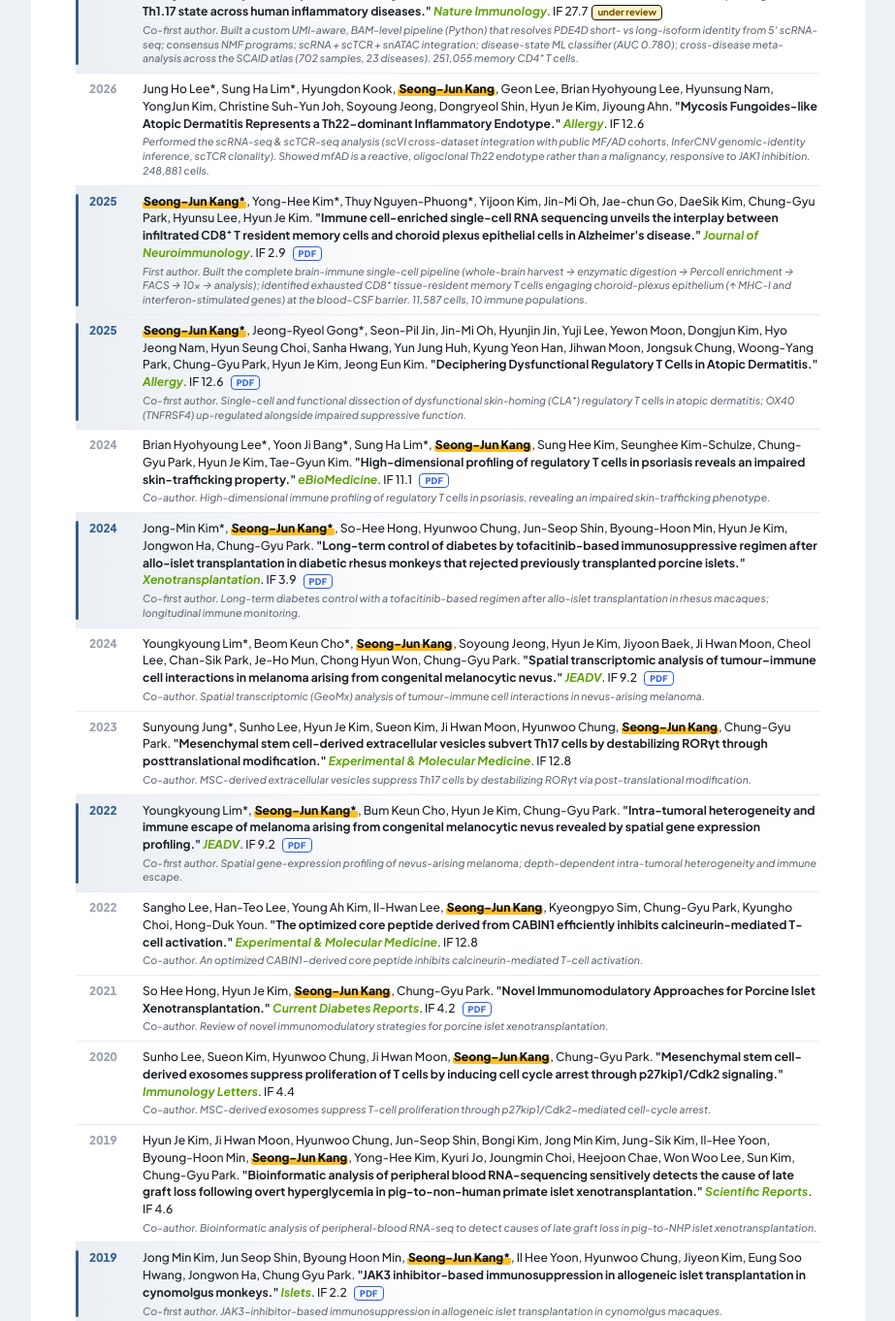
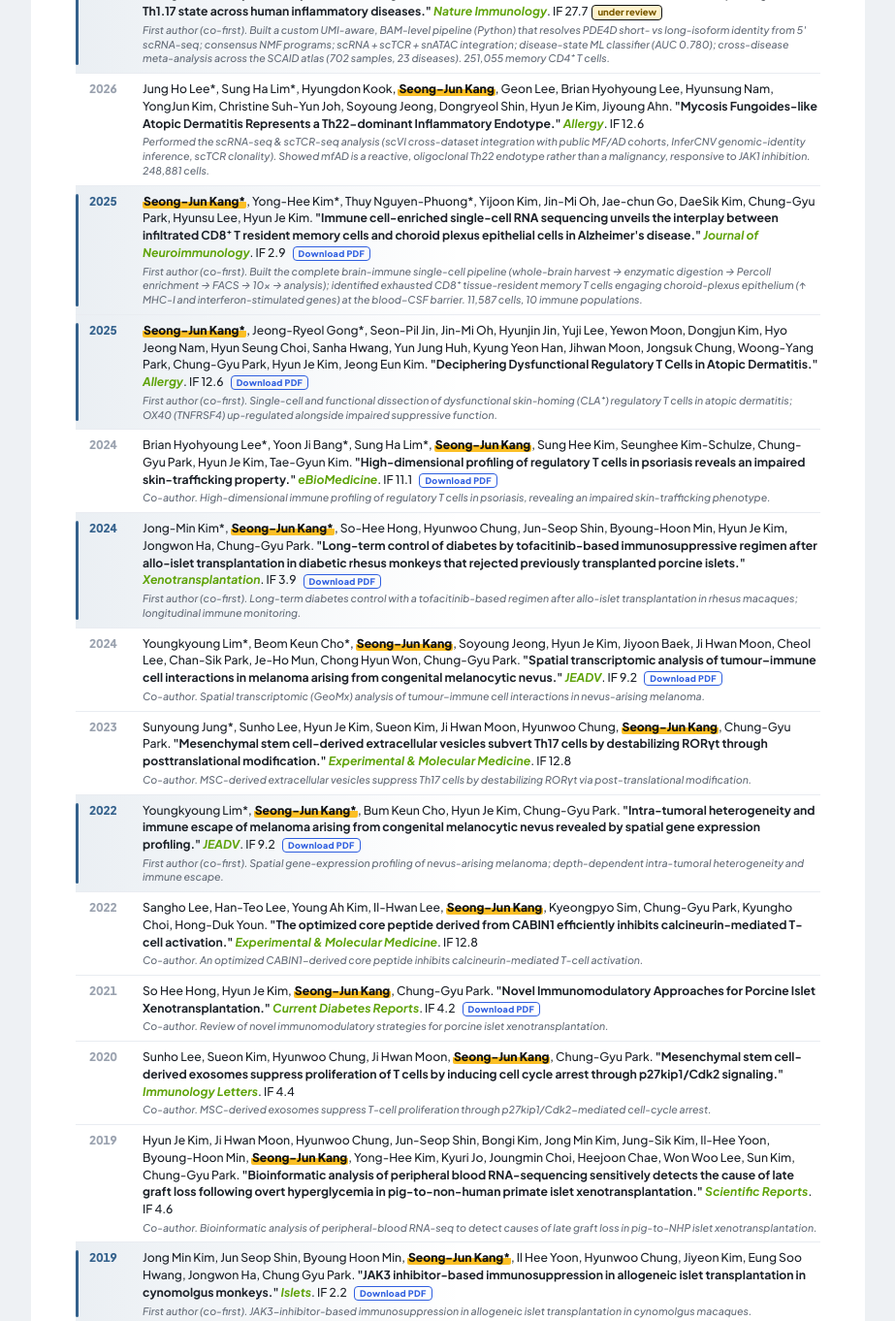
Before and after one commit to AwesomeJun/Seong-Jun-CV, a plain HTML site: page CV.html in a window 1280 px wide. Shown: the part 1198-2560 px from the top of the page at 97% size, without its empty margins (178-1101 px from the left). Drawn offline with Linux system fonts and the light colour scheme.

Commit message:
Unify author roles to First author (co-first); remove thesis link; relabel PDF badges as Download PDF

```diff
--- a/CV.html
+++ b/CV.html
@@ -160,7 +160,7 @@ ol.pubs li.pri::after{content:"";position:absolute;left:24px;top:8px;bottom:8px;
     <div class="sublbl">Degrees</div>
     <div class="row">
       <div class="lab"><span class="role">Ph.D.</span><span class="dt">2014–2023</span></div>
-      <div class="main"><span class="org">Seoul National University</span>, <span class="loc">Seoul, Republic of Korea</span><br><span class="det">Department of Biomedical Sciences</span><br><span class="th">Thesis: <a href="https://github.com/awesomejun/Seong-Jun-CV/blob/main/papers/thesis_Kang_SNU_2023.pdf">Exploration of the Regulatory T-cell Role in Various Pathogenic Contexts</a></span><br><span class="det">Advisor: Chung-Gyu Park, M.D., Ph.D.</span></div>
+      <div class="main"><span class="org">Seoul National University</span>, <span class="loc">Seoul, Republic of Korea</span><br><span class="det">Department of Biomedical Sciences</span><br><span class="th">Thesis: Exploration of the Regulatory T-cell Role in Various Pathogenic Contexts</span><br><span class="det">Advisor: Chung-Gyu Park, M.D., Ph.D.</span></div>
     </div>
     <div class="row">
       <div class="lab"><span class="role">M.S.</span><span class="dt">2012–2014</span></div>
@@ -213,20 +213,20 @@ ol.pubs li.pri::after{content:"";position:absolute;left:24px;top:8px;bottom:8px;
     </div>
     <div class="pubkey">Reverse-chronological. <b>*</b> = co-first / equal contribution · <span class="me">Kang</span> highlighted · first / co-first marked with a blue bar.</div>
     <ul class="publist">
-      <li class="pri"><span class="yr">2026</span><span class="ct">Woogil Song*, <span class="me">Seong-Jun Kang*</span>, Taehee Stella Kim*, Seyoung Jung, Sung Hee Kim, Su Chan Park, Sung Hae Chang, Eun Young Lee, Tae-Gyun Kim, Hyun Je Kim, Jeong Seok Lee. <span class="ttl">"Conserved PDE4D short-isoform bias defines pathogenic Th1.17 state across human inflammatory diseases."</span> <span class="jr">Nature Immunology</span>. IF 27.7<span class="rev">under review</span><span class="contrib">Co-first author. Built a custom UMI-aware, BAM-level pipeline (Python) that resolves PDE4D short- vs long-isoform identity from 5′ scRNA-seq; consensus NMF programs; scRNA + scTCR + snATAC integration; disease-state ML classifier (AUC 0.780); cross-disease meta-analysis across the SCAID atlas (702 samples, 23 diseases). 251,055 memory CD4⁺ T cells.</span></span></li>
+      <li class="pri"><span class="yr">2026</span><span class="ct">Woogil Song*, <span class="me">Seong-Jun Kang*</span>, Taehee Stella Kim*, Seyoung Jung, Sung Hee Kim, Su Chan Park, Sung Hae Chang, Eun Young Lee, Tae-Gyun Kim, Hyun Je Kim, Jeong Seok Lee. <span class="ttl">"Conserved PDE4D short-isoform bias defines pathogenic Th1.17 state across human inflammatory diseases."</span> <span class="jr">Nature Immunology</span>. IF 27.7<span class="rev">under review</span><span class="contrib">First author (co-first). Built a custom UMI-aware, BAM-level pipeline (Python) that resolves PDE4D short- vs long-isoform identity from 5′ scRNA-seq; consensus NMF programs; scRNA + scTCR + snATAC integration; disease-state ML classifier (AUC 0.780); cross-disease meta-analysis across the SCAID atlas (702 samples, 23 diseases). 251,055 memory CD4⁺ T cells.</span></span></li>
       <li><span class="yr">2026</span><span class="ct">Jung Ho Lee*, Sung Ha Lim*, Hyungdon Kook, <span class="me">Seong-Jun Kang</span>, Geon Lee, Brian Hyohyoung Lee, Hyunsung Nam, YongJun Kim, Christine Suh-Yun Joh, Soyoung Jeong, Dongryeol Shin, Hyun Je Kim, Jiyoung Ahn. <span class="ttl">"Mycosis Fungoides-like Atopic Dermatitis Represents a Th22-dominant Inflammatory Endotype."</span> <span class="jr">Allergy</span>. IF 12.6<span class="contrib">Performed the scRNA-seq &amp; scTCR-seq analysis (scVI cross-dataset integration with public MF/AD cohorts, InferCNV genomic-identity inference, scTCR clonality). Showed mfAD is a reactive, oligoclonal Th22 endotype rather than a malignancy, responsive to JAK1 inhibition. 248,881 cells.</span></span></li>
-      <li class="pri"><span class="yr">2025</span><span class="ct"><span class="me">Seong-Jun Kang*</span>, Yong-Hee Kim*, Thuy Nguyen-Phuong*, Yijoon Kim, Jin-Mi Oh, Jae-chun Go, DaeSik Kim, Chung-Gyu Park, Hyunsu Lee, Hyun Je Kim. <span class="ttl">"Immune cell-enriched single-cell RNA sequencing unveils the interplay between infiltrated CD8⁺ T resident memory cells and choroid plexus epithelial cells in Alzheimer's disease."</span> <span class="jr">Journal of Neuroimmunology</span>. IF 2.9 <a class="pdf" href="https://github.com/awesomejun/Seong-Jun-CV/blob/main/papers/2025_JNI_Alzheimer_scRNAseq.pdf">PDF</a><span class="contrib">First author. Built the complete brain-immune single-cell pipeline (whole-brain harvest → enzymatic digestion → Percoll enrichment → FACS → 10x → analysis); identified exhausted CD8⁺ tissue-resident memory T cells engaging choroid-plexus epithelium (↑ MHC-I and interferon-stimulated genes) at the blood–CSF barrier. 11,587 cells, 10 immune populations.</span></span></li>
-      <li class="pri"><span class="yr">2025</span><span class="ct"><span class="me">Seong-Jun Kang*</span>, Jeong-Ryeol Gong*, Seon-Pil Jin, Jin-Mi Oh, Hyunjin Jin, Yuji Lee, Yewon Moon, Dongjun Kim, Hyo Jeong Nam, Hyun Seung Choi, Sanha Hwang, Yun Jung Huh, Kyung Yeon Han, Jihwan Moon, Jongsuk Chung, Woong-Yang Park, Chung-Gyu Park, Hyun Je Kim, Jeong Eun Kim. <span class="ttl">"Deciphering Dysfunctional Regulatory T Cells in Atopic Dermatitis."</span> <span class="jr">Allergy</span>. IF 12.6 <a class="pdf" href="https://github.com/awesomejun/Seong-Jun-CV/blob/main/papers/2025_Allergy_AD_Treg.pdf">PDF</a><span class="contrib">Co-first author. Single-cell and functional dissection of dysfunctional skin-homing (CLA⁺) regulatory T cells in atopic dermatitis; OX40 (TNFRSF4) up-regulated alongside impaired suppressive function.</span></span></li>
-      <li><span class="yr">2024</span><span class="ct">Brian Hyohyoung Lee*, Yoon Ji Bang*, Sung Ha Lim*, <span class="me">Seong-Jun Kang</span>, Sung Hee Kim, Seunghee Kim-Schulze, Chung-Gyu Park, Hyun Je Kim, Tae-Gyun Kim. <span class="ttl">"High-dimensional profiling of regulatory T cells in psoriasis reveals an impaired skin-trafficking property."</span> <span class="jr">eBioMedicine</span>. IF 11.1 <a class="pdf" href="https://github.com/awesomejun/Seong-Jun-CV/blob/main/papers/2024_eBioMedicine_psoriasis_Treg.pdf">PDF</a><span class="contrib">Co-author. High-dimensional immune profiling of regulatory T cells in psoriasis, revealing an impaired skin-trafficking phenotype.</span></span></li>
-      <li class="pri"><span class="yr">2024</span><span class="ct">Jong-Min Kim*, <span class="me">Seong-Jun Kang*</span>, So-Hee Hong, Hyunwoo Chung, Jun-Seop Shin, Byoung-Hoon Min, Hyun Je Kim, Jongwon Ha, Chung-Gyu Park. <span class="ttl">"Long-term control of diabetes by tofacitinib-based immunosuppressive regimen after allo-islet transplantation in diabetic rhesus monkeys that rejected previously transplanted porcine islets."</span> <span class="jr">Xenotransplantation</span>. IF 3.9 <a class="pdf" href="https://github.com/awesomejun/Seong-Jun-CV/blob/main/papers/2024_Xenotransplantation_tofacitinib.pdf">PDF</a><span class="contrib">Co-first author. Long-term diabetes control with a tofacitinib-based regimen after allo-islet transplantation in rhesus macaques; longitudinal immune monitoring.</span></span></li>
-      <li><span class="yr">2024</span><span class="ct">Youngkyoung Lim*, Beom Keun Cho*, <span class="me">Seong-Jun Kang</span>, Soyoung Jeong, Hyun Je Kim, Jiyoon Baek, Ji Hwan Moon, Cheol Lee, Chan-Sik Park, Je-Ho Mun, Chong Hyun Won, Chung-Gyu Park. <span class="ttl">"Spatial transcriptomic analysis of tumour–immune cell interactions in melanoma arising from congenital melanocytic nevus."</span> <span class="jr">JEADV</span>. IF 9.2 <a class="pdf" href="https://github.com/awesomejun/Seong-Jun-CV/blob/main/papers/2024_JEADV_melanoma_immune.pdf">PDF</a><span class="contrib">Co-author. Spatial transcriptomic (GeoMx) analysis of tumour–immune cell interactions in nevus-arising melanoma.</span></span></li>
+      <li class="pri"><span class="yr">2025</span><span class="ct"><span class="me">Seong-Jun Kang*</span>, Yong-Hee Kim*, Thuy Nguyen-Phuong*, Yijoon Kim, Jin-Mi Oh, Jae-chun Go, DaeSik Kim, Chung-Gyu Park, Hyunsu Lee, Hyun Je Kim. <span class="ttl">"Immune cell-enriched single-cell RNA sequencing unveils the interplay between infiltrated CD8⁺ T resident memory cells and choroid plexus epithelial cells in Alzheimer's disease."</span> <span class="jr">Journal of Neuroimmunology</span>. IF 2.9 <a class="pdf" href="https://github.com/awesomejun/Seong-Jun-CV/blob/main/papers/2025_JNI_Alzheimer_scRNAseq.pdf">Download PDF</a><span class="contrib">First author (co-first). Built the complete brain-immune single-cell pipeline (whole-brain harvest → enzymatic digestion → Percoll enrichment → FACS → 10x → analysis); identified exhausted CD8⁺ tissue-resident memory T cells engaging choroid-plexus epithelium (↑ MHC-I and interferon-stimulated genes) at the blood–CSF barrier. 11,587 cells, 10 immune populations.</span></span></li>
+      <li class="pri"><span class="yr">2025</span><span class="ct"><span class="me">Seong-Jun Kang*</span>, Jeong-Ryeol Gong*, Seon-Pil Jin, Jin-Mi Oh, Hyunjin Jin, Yuji Lee, Yewon Moon, Dongjun Kim, Hyo Jeong Nam, Hyun Seung Choi, Sanha Hwang, Yun Jung Huh, Kyung Yeon Han, Jihwan Moon, Jongsuk Chung, Woong-Yang Park, Chung-Gyu Park, Hyun Je Kim, Jeong Eun Kim. <span class="ttl">"Deciphering Dysfunctional Regulatory T Cells in Atopic Dermatitis."</span> <span class="jr">Allergy</span>. IF 12.6 <a class="pdf" href="https://github.com/awesomejun/Seong-Jun-CV/blob/main/papers/2025_Allergy_AD_Treg.pdf">Download PDF</a><span class="contrib">First author (co-first). Single-cell and functional dissection of dysfunctional skin-homing (CLA⁺) regulatory T cells in atopic dermatitis; OX40 (TNFRSF4) up-regulated alongside impaired suppressive function.</span></span></li>
+      <li><span class="yr">2024</span><span class="ct">Brian Hyohyoung Lee*, Yoon Ji Bang*, Sung Ha Lim*, <span class="me">Seong-Jun Kang</span>, Sung Hee Kim, Seunghee Kim-Schulze, Chung-Gyu Park, Hyun Je Kim, Tae-Gyun Kim. <span class="ttl">"High-dimensional profiling of regulatory T cells in psoriasis reveals an impaired skin-trafficking property."</span> <span class="jr">eBioMedicine</span>. IF 11.1 <a class="pdf" href="https://github.com/awesomejun/Seong-Jun-CV/blob/main/papers/2024_eBioMedicine_psoriasis_Treg.pdf">Download PDF</a><span class="contrib">Co-author. High-dimensional immune profiling of regulatory T cells in psoriasis, revealing an impaired skin-trafficking phenotype.</span></span></li>
+      <li class="pri"><span class="yr">2024</span><span class="ct">Jong-Min Kim*, <span class="me">Seong-Jun Kang*</span>, So-Hee Hong, Hyunwoo Chung, Jun-Seop Shin, Byoung-Hoon Min, Hyun Je Kim, Jongwon Ha, Chung-Gyu Park. <span class="ttl">"Long-term control of diabetes by tofacitinib-based immunosuppressive regimen after allo-islet transplantation in diabetic rhesus monkeys that rejected previously transplanted porcine islets."</span> <span class="jr">Xenotransplantation</span>. IF 3.9 <a class="pdf" href="https://github.com/awesomejun/Seong-Jun-CV/blob/main/papers/2024_Xenotransplantation_tofacitinib.pdf">Download PDF</a><span class="contrib">First author (co-first). Long-term diabetes control with a tofacitinib-based regimen after allo-islet transplantation in rhesus macaques; longitudinal immune monitoring.</span></span></li>
+      <li><span class="yr">2024</span><span class="ct">Youngkyoung Lim*, Beom Keun Cho*, <span class="me">Seong-Jun Kang</span>, Soyoung Jeong, Hyun Je Kim, Jiyoon Baek, Ji Hwan Moon, Cheol Lee, Chan-Sik Park, Je-Ho Mun, Chong Hyun Won, Chung-Gyu Park. <span class="ttl">"Spatial transcriptomic analysis of tumour–immune cell interactions in melanoma arising from congenital melanocytic nevus."</span> <span class="jr">JEADV</span>. IF 9.2 <a class="pdf" href="https://github.com/awesomejun/Seong-Jun-CV/blob/main/papers/2024_JEADV_melanoma_immune.pdf">Download PDF</a><span class="contrib">Co-author. Spatial transcriptomic (GeoMx) analysis of tumour–immune cell interactions in nevus-arising melanoma.</span></span></li>
       <li><span class="yr">2023</span><span class="ct">Sunyoung Jung*, Sunho Lee, Hyun Je Kim, Sueon Kim, Ji Hwan Moon, Hyunwoo Chung, <span class="me">Seong-Jun Kang</span>, Chung-Gyu Park. <span class="ttl">"Mesenchymal stem cell-derived extracellular vesicles subvert Th17 cells by destabilizing RORγt through posttranslational modification."</span> <span class="jr">Experimental &amp; Molecular Medicine</span>. IF 12.8<span class="contrib">Co-author. MSC-derived extracellular vesicles suppress Th17 cells by destabilizing RORγt via post-translational modification.</span></span></li>
-      <li class="pri"><span class="yr">2022</span><span class="ct">Youngkyoung Lim*, <span class="me">Seong-Jun Kang*</span>, Bum Keun Cho, Hyun Je Kim, Chung-Gyu Park. <span class="ttl">"Intra-tumoral heterogeneity and immune escape of melanoma arising from congenital melanocytic nevus revealed by spatial gene expression profiling."</span> <span class="jr">JEADV</span>. IF 9.2 <a class="pdf" href="https://github.com/awesomejun/Seong-Jun-CV/blob/main/papers/2022_JEADV_melanoma_spatial.pdf">PDF</a><span class="contrib">Co-first author. Spatial gene-expression profiling of nevus-arising melanoma; depth-dependent intra-tumoral heterogeneity and immune escape.</span></span></li>
+      <li class="pri"><span class="yr">2022</span><span class="ct">Youngkyoung Lim*, <span class="me">Seong-Jun Kang*</span>, Bum Keun Cho, Hyun Je Kim, Chung-Gyu Park. <span class="ttl">"Intra-tumoral heterogeneity and immune escape of melanoma arising from congenital melanocytic nevus revealed by spatial gene expression profiling."</span> <span class="jr">JEADV</span>. IF 9.2 <a class="pdf" href="https://github.com/awesomejun/Seong-Jun-CV/blob/main/papers/2022_JEADV_melanoma_spatial.pdf">Download PDF</a><span class="contrib">First author (co-first). Spatial gene-expression profiling of nevus-arising melanoma; depth-dependent intra-tumoral heterogeneity and immune escape.</span></span></li>
       <li><span class="yr">2022</span><span class="ct">Sangho Lee, Han-Teo Lee, Young Ah Kim, Il-Hwan Lee, <span class="me">Seong-Jun Kang</span>, Kyeongpyo Sim, Chung-Gyu Park, Kyungho Choi, Hong-Duk Youn. <span class="ttl">"The optimized core peptide derived from CABIN1 efficiently inhibits calcineurin-mediated T-cell activation."</span> <span class="jr">Experimental &amp; Molecular Medicine</span>. IF 12.8<span class="contrib">Co-author. An optimized CABIN1-derived core peptide inhibits calcineurin-mediated T-cell activation.</span></span></li>
-      <li><span class="yr">2021</span><span class="ct">So Hee Hong, Hyun Je Kim, <span class="me">Seong-Jun Kang</span>, Chung-Gyu Park. <span class="ttl">"Novel Immunomodulatory Approaches for Porcine Islet Xenotransplantation."</span> <span class="jr">Current Diabetes Reports</span>. IF 4.2 <a class="pdf" href="https://github.com/awesomejun/Seong-Jun-CV/blob/main/papers/2021_CurrDiabRep_xeno_review.pdf">PDF</a><span class="contrib">Co-author. Review of novel immunomodulatory strategies for porcine islet xenotransplantation.</span></span></li>
+      <li><span class="yr">2021</span><span class="ct">So Hee Hong, Hyun Je Kim, <span class="me">Seong-Jun Kang</span>, Chung-Gyu Park. <span class="ttl">"Novel Immunomodulatory Approaches for Porcine Islet Xenotransplantation."</span> <span class="jr">Current Diabetes Reports</span>. IF 4.2 <a class="pdf" href="https://github.com/awesomejun/Seong-Jun-CV/blob/main/papers/2021_CurrDiabRep_xeno_review.pdf">Download PDF</a><span class="contrib">Co-author. Review of novel immunomodulatory strategies for porcine islet xenotransplantation.</span></span></li>
       <li><span class="yr">2020</span><span class="ct">Sunho Lee, Sueon Kim, Hyunwoo Chung, Ji Hwan Moon, <span class="me">Seong-Jun Kang</span>, Chung-Gyu Park. <span class="ttl">"Mesenchymal stem cell-derived exosomes suppress proliferation of T cells by inducing cell cycle arrest through p27kip1/Cdk2 signaling."</span> <span class="jr">Immunology Letters</span>. IF 4.4<span class="contrib">Co-author. MSC-derived exosomes suppress T-cell proliferation through p27kip1/Cdk2-mediated cell-cycle arrest.</span></span></li>
       <li><span class="yr">2019</span><span class="ct">Hyun Je Kim, Ji Hwan Moon, Hyunwoo Chung, Jun-Seop Shin, Bongi Kim, Jong Min Kim, Jung-Sik Kim, Il-Hee Yoon, Byoung-Hoon Min, <span class="me">Seong-Jun Kang</span>, Yong-Hee Kim, Kyuri Jo, Joungmin Choi, Heejoon Chae, Won Woo Lee, Sun Kim, Chung-Gyu Park. <span class="ttl">"Bioinformatic analysis of peripheral blood RNA-sequencing sensitively detects the cause of late graft loss following overt hyperglycemia in pig-to-non-human primate islet xenotransplantation."</span> <span class="jr">Scientific Reports</span>. IF 4.6<span class="contrib">Co-author. Bioinformatic analysis of peripheral-blood RNA-seq to detect causes of late graft loss in pig-to-NHP islet xenotransplantation.</span></span></li>
-      <li class="pri"><span class="yr">2019</span><span class="ct">Jong Min Kim, Jun Seop Shin, Byoung Hoon Min, <span class="me">Seong-Jun Kang*</span>, Il Hee Yoon, Hyunwoo Chung, Jiyeon Kim, Eung Soo Hwang, Jongwon Ha, Chung Gyu Park. <span class="ttl">"JAK3 inhibitor-based immunosuppression in allogeneic islet transplantation in cynomolgus monkeys."</span> <span class="jr">Islets</span>. IF 2.2 <a class="pdf" href="https://github.com/awesomejun/Seong-Jun-CV/blob/main/papers/2019_Islets_JAK3_isletTx.pdf">PDF</a><span class="contrib">Co-first author. JAK3-inhibitor-based immunosuppression in allogeneic islet transplantation in cynomolgus macaques.</span></span></li>
+      <li class="pri"><span class="yr">2019</span><span class="ct">Jong Min Kim, Jun Seop Shin, Byoung Hoon Min, <span class="me">Seong-Jun Kang*</span>, Il Hee Yoon, Hyunwoo Chung, Jiyeon Kim, Eung Soo Hwang, Jongwon Ha, Chung Gyu Park. <span class="ttl">"JAK3 inhibitor-based immunosuppression in allogeneic islet transplantation in cynomolgus monkeys."</span> <span class="jr">Islets</span>. IF 2.2 <a class="pdf" href="https://github.com/awesomejun/Seong-Jun-CV/blob/main/papers/2019_Islets_JAK3_isletTx.pdf">Download PDF</a><span class="contrib">First author (co-first). JAK3-inhibitor-based immunosuppression in allogeneic islet transplantation in cynomolgus macaques.</span></span></li>
       <li><span class="yr">2018</span><span class="ct">Byoung-Hoon Min, Jun-Seop Shin, Jong-Min Kim, <span class="me">Seong-Jun Kang</span>, Hyun-Je Kim, Il-Hee Yoon, Su-Kyoung Park, Ji-won Choi, Min-Suk Lee, Chung-Gyu Park. <span class="ttl">"Delayed revascularization of islets after transplantation by IL-6 blockade in pig-to-non-human primate islet xenotransplantation model."</span> <span class="jr">Xenotransplantation</span>. IF 3.9<span class="contrib">Co-author. IL-6 blockade delays islet revascularization in a pig-to-NHP islet xenotransplantation model.</span></span></li>
       <li><span class="yr">2018</span><span class="ct">Jun-Seop Shin, Jong-Min Kim, Byoung-Hoon Min, Il Hee Yoon, Hyun Je Kim, Jung-Sik Kim, Yong-Hee Kim, <span class="me">Seong-Jun Kang</span>, Jiyeon Kim, Hee-Jung Kang, Dong-Gyun Lim, Eung-Soo Hwang, Jongwon Ha, Sang-Joon Kim, Wan Beom Park, Chung-Gyu Park. <span class="ttl">"Pre-clinical results in pig-to-non-human primate islet xenotransplantation using anti-CD40 antibody (2C10R4)-based immunosuppression."</span> <span class="jr">Xenotransplantation</span>. IF 3.9<span class="contrib">Co-author. Pre-clinical pig-to-NHP islet xenotransplantation with anti-CD40 (2C10R4)-based immunosuppression.</span></span></li>
       <li><span class="yr">2018</span><span class="ct">Jong-Min Kim, Jun-Seop Shin, Byoung-Hoon Min, Il Hee Yoon, <span class="me">Seong-Jun Kang</span>, Won-Young Jeong, Sang-Joon Kim, Chung-Gyu Park. <span class="ttl">"Pre-Clinical Results of Islet Allo-Transplantation Using JAK Inhibitor as Replacement for Tacrolimus in Cynomolgus Monkeys."</span> <span class="jr">Transplantation</span>. IF 6.2<span class="contrib">Co-author. Pre-clinical islet allo-transplantation using a JAK inhibitor in place of tacrolimus in cynomolgus macaques.</span></span></li>
```
